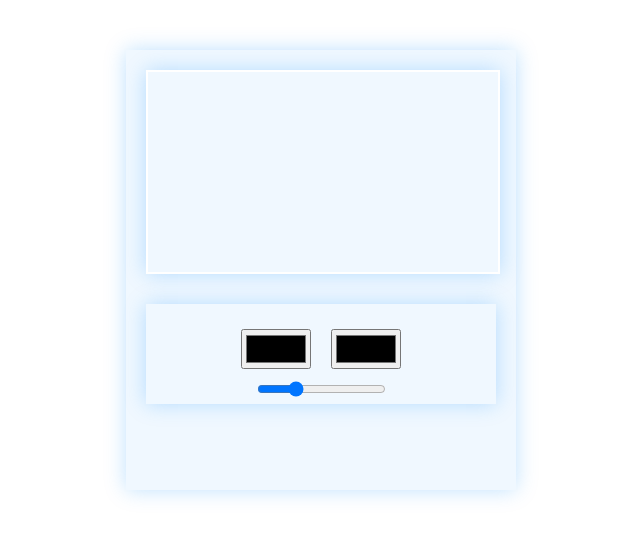
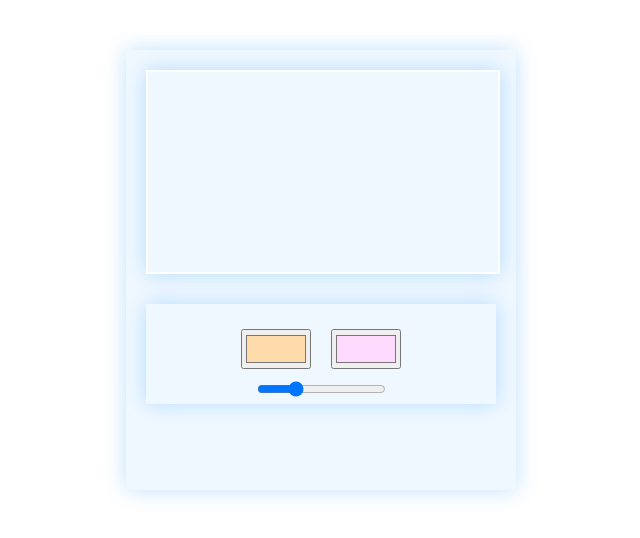
Before and after one commit to Ubaydullayevna/8-dars-vazifasi, a plain HTML site: page index.html in a window 1280 px wide. Shown: the whole page, without its empty margins (319-959 px from the left). Drawn offline with Linux system fonts and the light colour scheme.

Commit message:
linear-gradient

```diff
--- a/index.html
+++ b/index.html
@@ -13,8 +13,8 @@
  <div class="codes">
 <div>
 
-<input type="color" class="color1" name="color1" value="#000000">
-<input type="color" class="color2" name="color2" value="#000000">
+<input type="color" class="color1" name="color1" value="#ffdaaa">
+<input type="color" class="color2" name="color2" value="#ffdaff">
 </div>
       <input
                         type="range"
```
